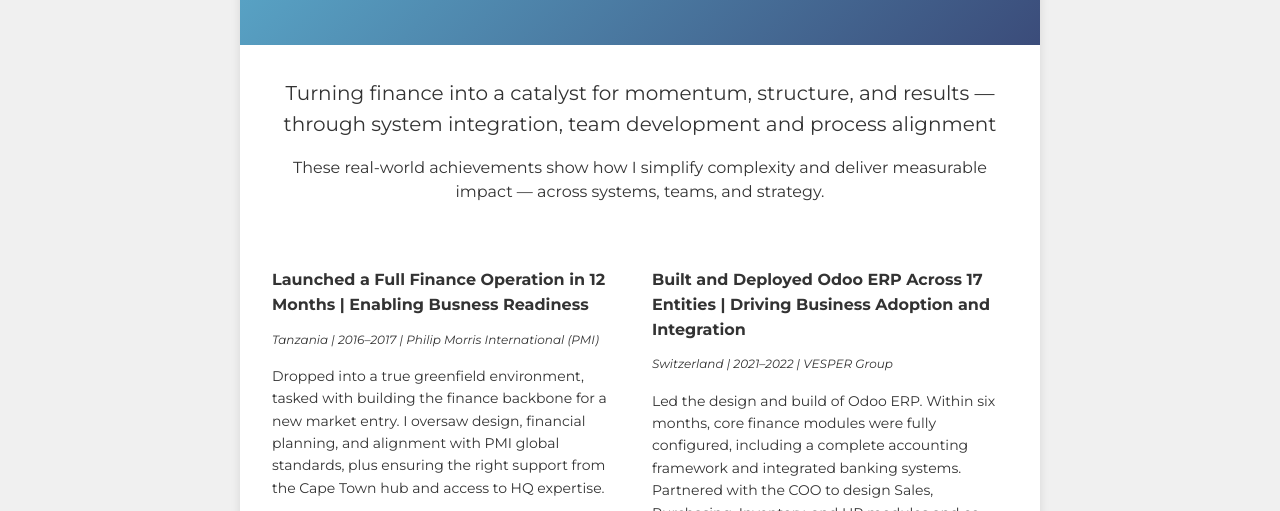
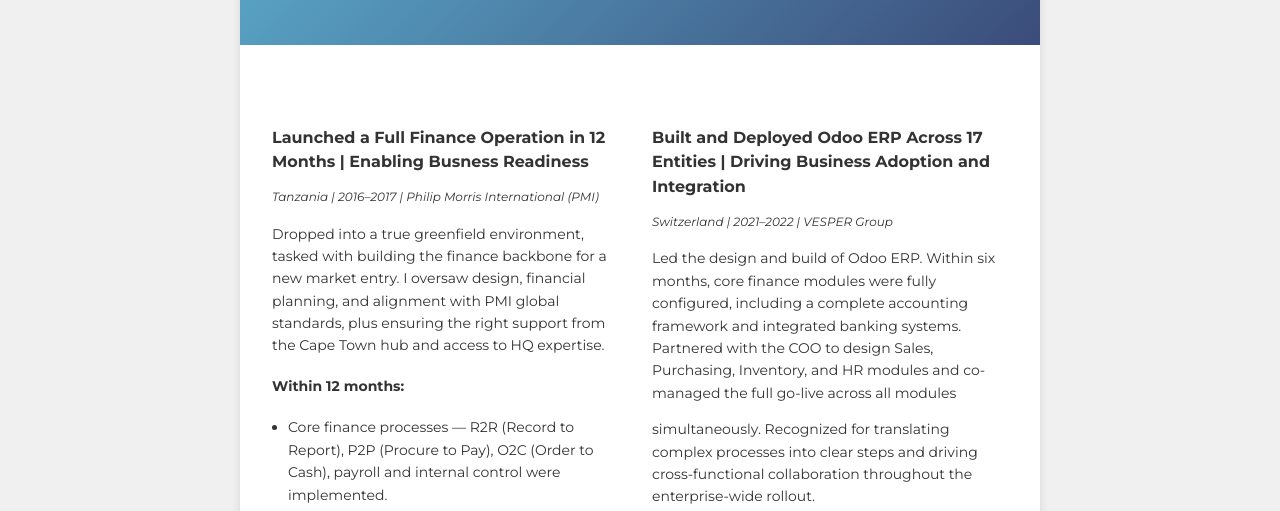
Before and after one commit to zillesen/zillesen.github.io, a plain HTML site: page achievements.html in a window 1280 px wide. Shown: the part 212-723 px from the top of the page. Drawn offline with Linux system fonts and the light colour scheme.

Commit message:
Update achievements.html

```diff
--- a/achievements.html
+++ b/achievements.html
@@ -22,8 +22,8 @@
 
         <div class="container">
             <section class="intro-section achievements-intro">
-                <h2>Turning finance into a catalyst for momentum, structure, and results — through system integration, team development and process alignment</h2>
-                <p>These real-world achievements show how I simplify complexity and deliver measurable impact — across systems, teams, and strategy.</p>
+                <h2></h2>
+                <p></p>
             </section>
             <main class="achievements-grid">
                 <div class="achievements-column-left">
```
